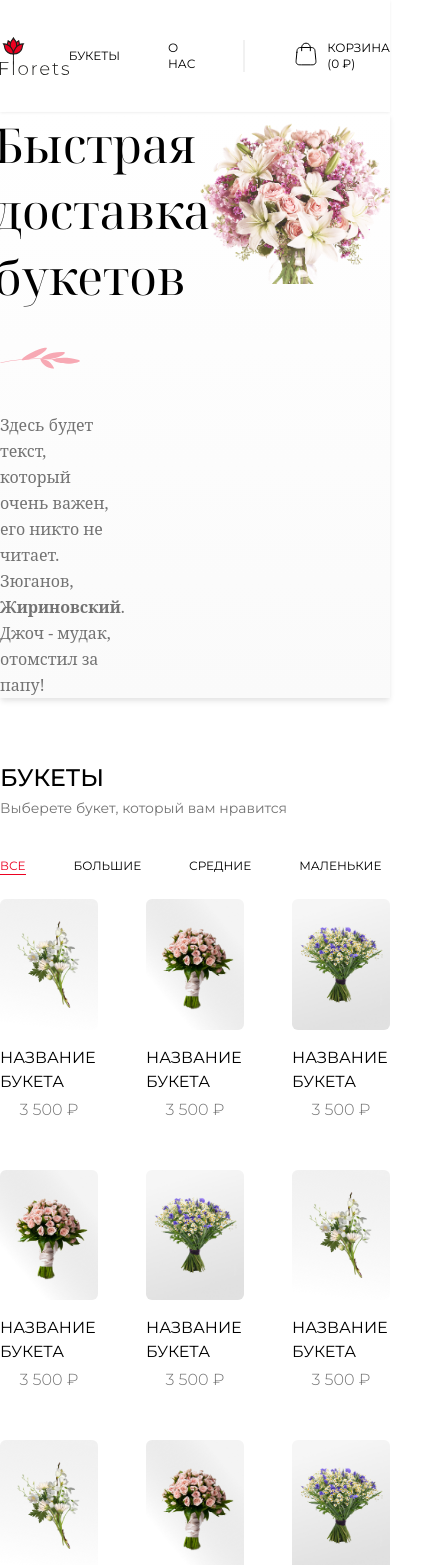
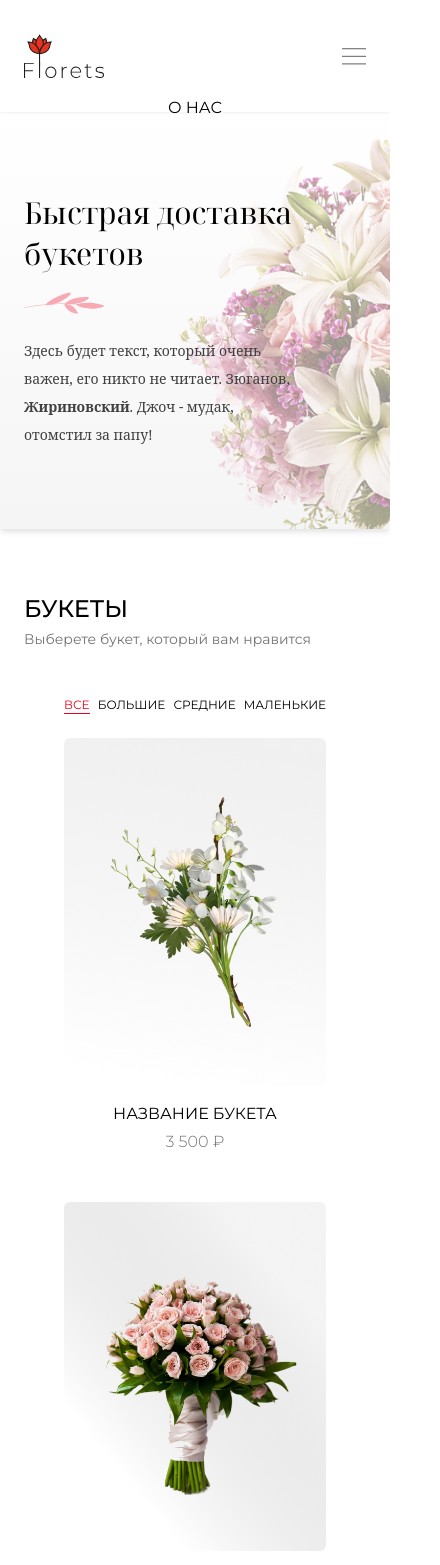
Before and after one commit to gitty-git/florets, a Vue app: page / in a window 390 px wide. Shown: the top 1565 px of the page, 440 px wide, since content can reach past the window. Built offline with nearby package versions, Linux system fonts and the light colour scheme.

Commit message:
home responsive

```diff
--- a/src/App.vue
+++ b/src/App.vue
@@ -1,13 +1,14 @@
 <template>
     <div>
         <nav class="uppercase w-full shadow shadow-gray-150">
-            <div class="max-w-screen-xl m-0 m-auto items-center h-28 flex justify-between">
-                <div class="">
-                    <img class="w-24" src="@/assets/svg/logo.svg" alt="">
-                </div>
-                <div class="text-xs flex items-center">
-                    <router-link class="mr-12" to="#">Букеты</router-link>
-                    <router-link class="mr-12" to="#">О нас</router-link>
+            <div class="max-w-screen-xl m-0 m-auto lg:p-0 sm:px-0 px-6 items-center h-28 flex justify-between">
+                <router-link :to="{ name: 'home' }">
+                    <img class="w-20" :src="require(`@/assets/svg/logo.svg`)" alt="">
+                </router-link>
+
+                <div class="text-xs mt-4 items-center lg:visible lg:flex lg:static absolute invisible">
+                    <a href="#bouquets" class="mr-12" to="#">Букеты</a>
+                    <a class="mr-12" href="#about">О нас</a>
                     <div class="border-r-2 mr-12 h-8 border-gray-150"></div>
                     <div class="mb-1 mr-2">
                         <svg width="26" height="26" viewBox="0 0 26 26" fill="none" xmlns="http://www.w3.org/2000/svg">
@@ -17,13 +18,26 @@
                     </div>
                     <router-link to="#">Корзина (0 ₽)</router-link>
                 </div>
+
+                <div v-on:click="handleClick()" class="lg:absolute flex visible lg:invisible static lg:absolute">
+                    <svg width="24" height="24" viewBox="0 0 19 13" fill="none" xmlns="http://www.w3.org/2000/svg">
+                        <line x1="-2.91409e-08" y1="0.75" x2="19" y2="0.749999" stroke="black" stroke-width="0.5"/>
+                        <line x1="-2.91409e-08" y1="6.75" x2="19" y2="6.75" stroke="black" stroke-width="0.5"/>
+                        <line x1="-2.18557e-08" y1="12.75" x2="19" y2="12.75" stroke="black" stroke-width="0.5"/>
+                    </svg>
+                </div>
+
+                <div class="absolute w-full top-0 right-0 flex justify-center py-24 z-50">
+                    <div>О нас</div>
+                </div>
             </div>
         </nav>
 
         <router-view/>
 
+        <!-- Footer -->
         <div class="px-6">
-            <div class="border-t-2 my-16 border-gray-150">
+            <div class="border-t-2 border-gray-150">
                 <div class="w-full flex justify-center -mt-12">
                     <div class="p-5 bg-white rounded-full">
                         <svg width="45" height="45" viewBox="0 0 27 23" fill="none" xmlns="http://www.w3.org/2000/svg">
@@ -41,13 +55,13 @@
                     </div>
                 </div>
 
-                <div class="max-w-screen-xl m-0 m-auto flex mt-12 mb-16">
-                    <div class="w-1/3">
-                        <div class="font-medium uppercase mb-8">
+                <div class="max-w-screen-xl m-auto sm:flex mb-16">
+                    <div class="sm:w-1/3 my-16 sm:border-b-0 border-b-2 sm:pb-0 pb-12 sm:border-r-2 border-gray-150 sm:mr-12">
+                        <div class="font-medium uppercase mb-6">
                             Позвонить нам:
                         </div>
                         <div class="flex">
-                            <svg class="mr-4 mt-0.5" width="20" height="20" viewBox="0 0 11 11" fill="none"
+                            <svg class="mr-3 -ml-1 mt-0.5" width="20" height="20" viewBox="0 0 11 11" fill="none"
                                  xmlns="http://www.w3.org/2000/svg">
                                 <path fill-rule="evenodd" clip-rule="evenodd"
                                       d="M8.59385 5.04175L8.59102 5.15324L8.59385 5.27092L8.59115 5.38316L8.59382 5.50008L8.50734 9.28282C8.49658 9.75358 8.13854 10.1434 7.6704 10.1941C6.22767 10.3504 4.77229 10.3504 3.32956 10.1941C2.86142 10.1434 2.50338 9.75358 2.49262 9.28282L2.40614 5.50008L2.40883 5.38238L2.40615 5.27092L2.40897 5.1537L2.40613 5.04175L2.48345 1.99774C2.48396 1.97763 2.48493 1.95762 2.48636 1.93773L2.49146 1.72591C2.50311 1.24158 2.87302 0.84145 3.35494 0.791869C3.39505 0.787743 3.43517 0.783733 3.47529 0.779839C3.52971 0.767191 3.58551 0.757969 3.64247 0.752418C4.87789 0.632007 6.12209 0.632007 7.35751 0.752418C7.41446 0.757969 7.47026 0.76719 7.52467 0.779835C7.56481 0.78373 7.60494 0.787742 7.64506 0.791869C8.12698 0.84145 8.49689 1.24158 8.50854 1.72591L8.51365 1.93821C8.51506 1.95794 8.51602 1.97779 8.51653 1.99774L8.59385 5.04175ZM7.33332 8.13547C7.52317 8.13547 7.67707 7.98157 7.67707 7.79172C7.67707 7.60187 7.52317 7.44797 7.33332 7.44797H3.66666C3.47681 7.44797 3.32291 7.60187 3.32291 7.79172C3.32291 7.98157 3.47681 8.13547 3.66666 8.13547H7.33332ZM5.49999 9.94592C5.87969 9.94592 6.18749 9.63811 6.18749 9.25842C6.18749 8.87872 5.87969 8.57092 5.49999 8.57092C5.12029 8.57092 4.81249 8.87872 4.81249 9.25842C4.81249 9.63811 5.12029 9.94592 5.49999 9.94592Z"
@@ -58,8 +72,9 @@
                             </div>
                         </div>
                     </div>
-                    <div class="w-1/3">
-                        <div class="font-medium uppercase mb-8">
+
+                    <div class="sm:w-1/3 my-16 sm:border-b-0 border-b-2 sm:pb-0 pb-12 sm:border-r-2 border-gray-150 sm:mr-12">
+                        <div class="font-medium uppercase mb-6">
                             Мы в социальных сетях:
                         </div>
                         <div class="mb-3 flex">
@@ -102,11 +117,12 @@
                             </div>
                         </div>
                     </div>
-                    <div class="w-1/3">
-                        <div class="font-medium uppercase mb-12">
+
+                    <div class="sm:w-1/3 my-16 mr-12">
+                        <div class="font-medium uppercase mb-9">
                             Пользовательское соглашение:
                         </div>
-                        <div class="text-gray-500 hover:bg-black hover:text-white duration-100 hover:border-black cursor-pointer inline px-6 py-3 border border-gray-500 rounded-full">
+                        <div class="text-gray-500 hover:bg-black hover:text-white duration-100 hover:border-black cursor-pointer inline px-6 py-3 border border-gray-300 rounded-full">
                             Ознакомиться
                         </div>
                     </div>
@@ -118,6 +134,18 @@
         <div class="flex justify-center mb-16 text-gray-400 text-sm">© 2022 Florets, все права защищены.</div>
     </div>
 </template>
+
+<script setup>
+import { ref } from 'vue'
+
+const isMenuClicked = ref(false)
+
+const handleClick = () => {
+    isMenuClicked.value = !isMenuClicked.value
+    console.log('isMenuClicked.value')
+}
+</script>
+
 <style>
 @import url('https://fonts.googleapis.com/css2?family=Montserrat:wght@300;400;500&family=Noto+Serif+Display:wght@400;700&display=swap');
 </style>
--- a/src/router/index.js
+++ b/src/router/index.js
@@ -8,12 +8,12 @@ const routes = [
     component: HomeView
   },
   {
-    path: '/about',
-    name: 'about',
+    path: '/product',
+    name: 'Product',
     // route level code-splitting
     // this generates a separate chunk (about.[hash].js) for this route
     // which is lazy-loaded when the route is visited.
-    component: () => import(/* webpackChunkName: "about" */ '../views/AboutView.vue')
+    component: () => import(/* webpackChunkName: "about" */ '../views/Product.vue')
   }
 ]
 
--- a/src/views/AboutView.vue
+++ /dev/null
@@ -1,5 +0,0 @@
-<template>
-  <div class="about">
-    <h1>This is an about page</h1>
-  </div>
-</template>
--- a/src/views/HomeView.vue
+++ b/src/views/HomeView.vue
@@ -1,12 +1,12 @@
 <template>
     <!-- Баннер -->
-    <div class="w-full mb-16 shadow-md shadow-gray-200">
-        <div class="bg-gradient-to-t from-gray-50 w-full left-0">
-            <div class="m-0 m-auto max-w-screen-xl flex h-full">
-                <div class="flex justify-center w-1/2 flex-col pr-20">
-                    <div class="font-display -ml-1.5 leading-snug text-5xl">Быстрая доставка букетов</div>
+    <div class="w-full shadow-md shadow-gray-200">
+        <div class="bg-gradient-to-t from-gray-100 w-full left-0">
+            <div class="m-0 m-auto max-w-screen-xl flex h-full sm:p-0 py-20 relative overflow-hidden">
+                <div class="lg:p-0 sm:px-0 px-6 flex justify-center z-10 w-full lg:w-1/2 flex-col pr-24">
+                    <div class="font-display lg:-ml-1.5 leading-snug text-3xl sm:text-5xl">Быстрая доставка букетов</div>
 
-                    <div class="my-6">
+                    <div class="my-1 lg:my-6">
                         <svg width="80" height="54" viewBox="0 0 43 27" fill="none" xmlns="http://www.w3.org/2000/svg">
                             <path fill-rule="evenodd" clip-rule="evenodd"
                                   d="M30.3854 12.8158C30.3981 12.7197 30.3306 12.6315 30.2346 12.6188C25.4653 11.9851 12.8194 11.427 0.326099 14.2559C0.231606 14.2773 0.172348 14.3712 0.193744 14.4657C0.215141 14.5602 0.309089 14.6195 0.403582 14.5981C12.8476 11.7803 25.4504 12.337 30.1884 12.9666C30.2844 12.9793 30.3726 12.9118 30.3854 12.8158Z"
@@ -22,21 +22,22 @@
                         </svg>
                     </div>
 
-                    <div class="font-serif leading-relaxed text-gray-500">Здесь будет текст, который очень важен, его никто не читает. Зюганов,
+                    <div class="lg:text-md text-sm font-serif leading-loose text-gray-700">Здесь будет текст, который очень важен, его никто не читает. Зюганов,
                         <span class="font-bold">Жириновский</span>. Джоч - мудак, отомстил за папу!
                     </div>
                 </div>
-                <div class="w-1/2">
-                    <img class="" :src="require(`@/assets/images/bouquet-banner.png`)" alt="">
+
+                <div class="lg:w-1/2 lg:static absolute w-full bottom-0 left-2/3 lg:scale-100 scale-150 lg:opacity-100 opacity-50">
+                    <img :src="require(`@/assets/images/bouquet-banner.png`)" alt="">
                 </div>
             </div>
         </div>
     </div>
 
     <!-- Букеты -->
-    <div class="w-full mb-16">
+    <div id="bouquets" class="w-full py-16 lg:px-0 px-6">
         <div class="max-w-screen-xl m-0 m-auto">
-            <div class="mb-10">
+            <div class="mb-12">
                 <div class="font-medium mb-1 text-2xl uppercase">
                     Букеты
                 </div>
@@ -45,29 +46,47 @@
                 </div>
             </div>
 
-            <div class="uppercase mb-6 flex text-xs">
-                <div class="text-mainRed mr-12 cursor-pointer border-b border-mainRed">Все</div>
-                <div class="mr-12 cursor-pointer">Большие</div>
-                <div class="mr-12 cursor-pointer">Средние</div>
-                <div class="mr-12 cursor-pointer">Маленькие</div>
+            <div class="uppercase mb-6 flex md:justify-start justify-between md:px-0 px-10 text-xs">
+                <div class="text-mainRed md:mr-12 cursor-pointer border-b border-mainRed">Все</div>
+                <div class="md:mr-12 cursor-pointer">Большие</div>
+                <div class="md:mr-12 cursor-pointer">Средние</div>
+                <div class="md:mr-12 cursor-pointer">Маленькие</div>
             </div>
 
-            <div class="grid-cols-3 grid gap-12">
+            <div class="md:grid-cols-3 grid gap-12 lg:px-0 px-10">
+                <router-link :to="{ path: 'product' }">
                     <Card img="b-1.png" name="Название букета" price="3 500 ₽"/>
+                </router-link>
+                <router-link :to="{ path: 'product' }">
                     <Card img="b-2.png" name="Название букета" price="3 500 ₽"/>
+                </router-link>
+                <router-link :to="{ path: 'product' }">
                     <Card img="b-3.png" name="Название букета" price="3 500 ₽"/>
+                </router-link>
+                <router-link :to="{ path: 'product' }">
                     <Card img="b-2.png" name="Название букета" price="3 500 ₽"/>
+                </router-link>
+                <router-link :to="{ path: 'product' }">
                     <Card img="b-3.png" name="Название букета" price="3 500 ₽"/>
+                </router-link>
+                <router-link :to="{ path: 'product' }">
                     <Card img="b-1.png" name="Название букета" price="3 500 ₽"/>
+                </router-link>
+                <router-link :to="{ path: 'product' }">
                     <Card img="b-1.png" name="Название букета" price="3 500 ₽"/>
+                </router-link>
+                <router-link :to="{ path: 'product' }">
                     <Card img="b-2.png" name="Название букета" price="3 500 ₽"/>
+                </router-link>
+                <router-link :to="{ path: 'product' }">
                     <Card img="b-3.png" name="Название букета" price="3 500 ₽"/>
+                </router-link>
             </div>
         </div>
     </div>
 
     <!-- О нас -->
-    <div class="bg-gradient-to-b from-gray-100 shadow-inner shadow-gray-200 pt-16 mb-20">
+    <div id="about" class="bg-gradient-to-b pt-16 lg:px-0 px-6 from-gray-100 shadow-inner shadow-gray-200 pt-16 mb-20">
 
         <div class="max-w-screen-xl m-0 m-auto">
             <div class="mb-12">
@@ -79,15 +98,18 @@
                 </div>
             </div>
 
-            <div class="flex">
-                <div class="w-1/3 font-bold font-display text-6xl -ml-1.5 -mt-2 text-mainRed">Кто мы?</div>
-                <div class="w-2/3 font-serif leading-loose text-gray-500 text-xl">
+            <div class="sm:flex">
+                <div class="sm:w-1/3 font-bold font-display text-6xl -ml-1.5 mb-6 -mt-2 text-mainRed">Кто мы?</div>
+
+                <div class="sm:w-2/3 font-serif text-gray-500 sm:text-xl">
+                    <div class="leading-loose">
                         <span class="font-bold">Florets </span>(/ ˈflɒrɪts / - ударение на “о”), предлагает бла бла взятый с потолка псевдо-латинский
                         набор слов, но это не совсем так. Его корни уходят в один фрагмент классической <span
                             class="text-mainRed font-bold">бесплатная
                         доставка</span> двух тысячелетий назад. Ричард МакКлинток, профессор латыни из колледжа Hampden-Sydney, штат Вирджиния, взял
                         одно из самых странных слов в Lorem Ipsum, "consectetur", и занялся его поисками в классической латинской литературе.
                         В результате он нашёл неоспоримый первоисточник
+                    </div>
                 </div>
             </div>
         </div>
--- /dev/null
+++ b/src/views/Product.vue
@@ -0,0 +1,15 @@
+<template>
+    <div>
+
+    </div>
+</template>
+
+<script>
+export default {
+    name: "Product"
+}
+</script>
+
+<style scoped>
+
+</style>
```
Also changed, not shown: src/assets/svg/logo.svg. Lines whose indentation alone changed are shown as unchanged.
